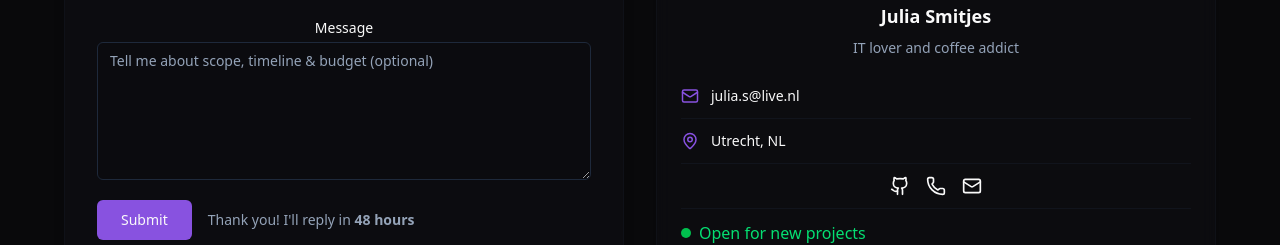
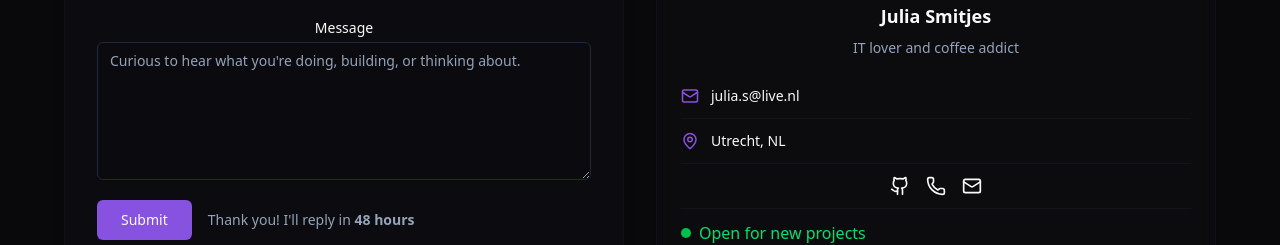
Before and after one commit to Juliasmitjes/juliasmitjes.github.io, a React (Vite) app: page / in a window 1280 px wide. Shown: the part 2941-3186 px from the top of the page. Built offline with nearby package versions, Linux system fonts and the light colour scheme.

Commit message:
change text

```diff
--- a/src/components/Contact.tsx
+++ b/src/components/Contact.tsx
@@ -82,7 +82,7 @@ export default function Contact() {
 
                 <div>
                   <label htmlFor="message" className="text-sm font-medium mb-1 block">Message</label>
-                  <Textarea name="message" rows={6} placeholder="Tell me about scope, timeline & budget (optional)" className="bg-background/10" required />
+                  <Textarea name="message" rows={6} placeholder="Curious to hear what you&apos;re doing, building, or thinking about." className="bg-background/10" required />
                 </div>
 
                 <div className="flex items-center gap-4">
```
